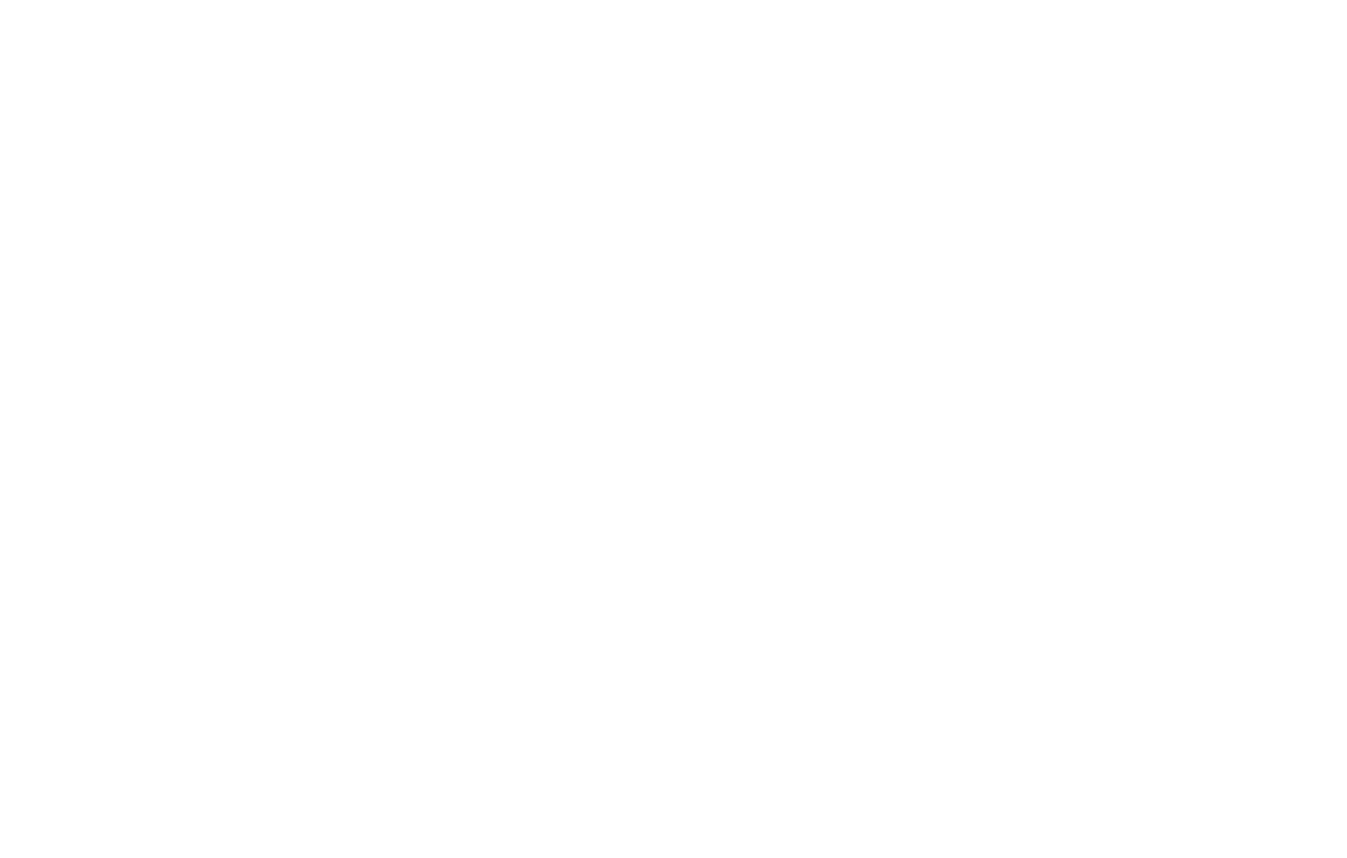
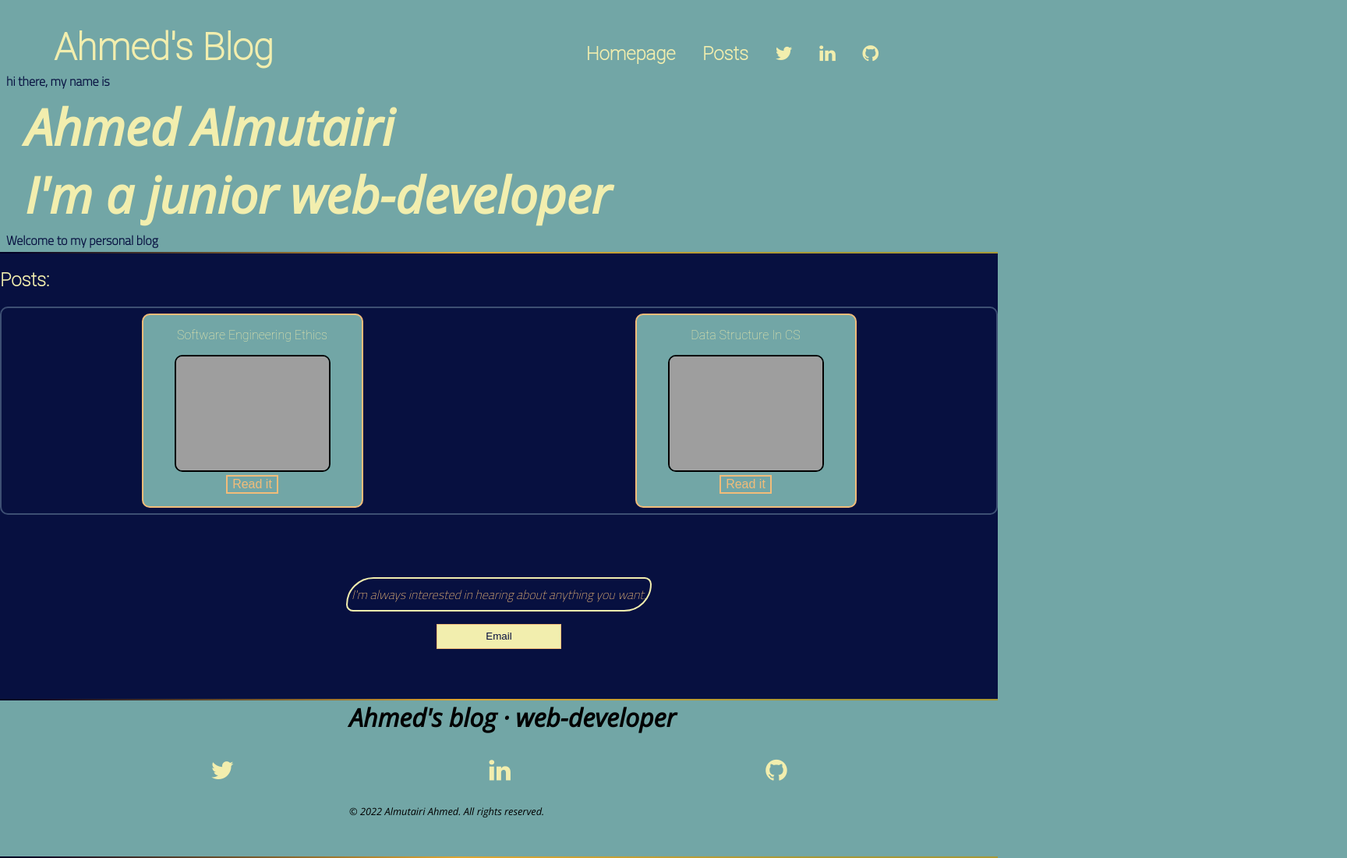
Before and after one commit to SWEAlmutairi/My_Blog, a plain HTML site: page index.html in a window 1280 px wide. Shown: the whole page at 78% size, 1728 px wide, since content can reach past the window. Before the commit the page ends 800 px from the top, so only its background shows below. Drawn offline with nearby package versions, Linux system fonts and the light colour scheme; grey boxes are pictures that could not be loaded.

Commit message:
uploading blog post project

```diff
--- a/index.html
+++ b/index.html
@@ -2,9 +2,97 @@
 <html lang="en">
 <head>
     <meta charset="UTF-8">
-    <title>Title</title>
+    <link rel="stylesheet" href="https://cdnjs.cloudflare.com/ajax/libs/font-awesome/4.7.0/css/font-awesome.min.css">
+    <link rel="preconnect" href="https://fonts.googleapis.com">
+    <link rel="preconnect" href="https://fonts.gstatic.com" crossorigin>
+    <link href="https://fonts.googleapis.com/css2?family=Cairo:wght@200&family=Open+Sans:ital,wght@1,300&display=swap" rel="stylesheet">
+    <link rel="stylesheet" href="style.css">
+    <title>Blog Home Page</title>
 </head>
 <body>
+<!--  header-->
+<header>
+    <h1><a href="index.html">Ahmed's Blog</a></h1>
+    <nav>
+        <ul>
+            <li><a href="index.html">Homepage</a></li>
+            <li><a href="#posts">Posts</a></li>
+            <li>
+                <a href="#" class="fa fa-twitter"></a>
+            </li>
+            <li>
+                <a href="#" class="fa fa-linkedin"></a>
+            </li>
+            <li>
+                <a href="#" class="fa fa-github"></a>
+            </li>
+        </ul>
+    </nav>
+</header>
+<!--  body -->
+<section class="intro">
+    <h5>hi there, my name is</h5>
+    <h2>Ahmed Almutairi<br>I'm a junior web-developer</h2>
+    <h5>Welcome to my personal blog</h5>
+</section>
+<section id="posts">
+    <div class="divider">
+    </div>
+    <h2>Posts:
+    </h2>
+    <div class="cards">
+        <div class="card">
+            <figure>
+                <p>
+                    Software Engineering Ethics
+                </p>
+                <img src="./software.jpg" alt="nature" height="150px" width="200px">
+                <figcaption>
+                    <button>Read it</button>
+                </figcaption>
 
+            </figure>
+        </div>
+
+        <div class="card">
+            <figure>
+                <a href="#">
+                    <p>
+                        Data Structure In CS
+                    </p>
+                    <img src="./software.jpg" alt="nature" height="150px" width="200px">
+                    <figcaption>
+                        <button>Read it</button>
+                    </figcaption>
+                </a>
+            </figure>
+        </div>
+    </div>
+</section>
+<!-- contact -->
+<section class="contact">
+    <p>I'm always interested in hearing about anything you want.</p>
+    <button><a href="mailto:myemail@emil.sth">Email</a> </button>
+</section>
+<div class="divider">
+</div>
+<!-- footer -->
+<footer>
+    <h3>Ahmed's blog · web-developer</h3>
+    <ul>
+        <li>
+            <a href="#" class="fa fa-twitter"></a>
+        </li>
+        <li>
+            <a href="#" class="fa fa-linkedin"></a>
+        </li>
+        <li>
+            <a href="#" class="fa fa-github"></a>
+        </li>
+    </ul>
+    <small>© 2022 Almutairi Ahmed. All rights reserved.</small>
+</footer>
+<div class="divider">
+</div>
 </body>
 </html>
--- /dev/null
+++ b/poststyle.css
@@ -0,0 +1,152 @@
+:root {
+    --color1: #071040;
+    --color2: #3D4F73;
+    --color3: #72A6A6;
+    --color4: #F2EEAE;
+    --color5: #F2BC79;
+    --color6: #F2F2F2;
+}
+html {
+    box-sizing: border-box;
+}
+*,
+*::before,
+*::after {
+    box-sizing: inherit;
+}
+body {
+    font-family: 'Cairo','Open Sans', sans-serif;
+    background-color: var(--color3);
+    padding: 0;
+    margin: 0;
+}
+a {
+    text-decoration: none;
+    color: var(--color4);
+}
+/*header*/
+header {
+    display: grid;
+    grid-template-areas:
+    "null head empt"
+    "null navItms empt";
+    font-size: 1.5rem;
+    font-family: 'Roboto Thin';
+    font-weight: bold;
+    color: var(--color4);
+}
+h1 {
+    grid-area: head;
+    text-align: center;
+    margin-bottom: 0;
+}
+nav {
+    grid-area: navItms;
+}
+li {
+    list-style-type: none;
+    display: inline;
+    margin: 0rem .9rem;
+    text-align: center;
+}
+.divider {
+    background: linear-gradient(90deg, rgba(2,0,36,1) 1%, rgba(221,166,50,1) 46%, rgba(166,152,53,1) 82%);
+    height: 2px;
+}
+@media(min-width: 580px) {
+    header li {
+        position: center;
+    }
+}
+@media(min-width: 850px) {
+    header {
+        grid-template-areas: "head null null list";
+    }
+    h1 {
+        grid-area: head;
+    }
+    nav {
+        grid-area: list;
+        position: relative;
+        top: 35%;
+    }
+}
+.divider {
+    background: linear-gradient(90deg, rgba(2,0,36,1) 1%, rgba(221,166,50,1) 46%, rgba(166,152,53,1) 82%);
+    height: 2px;
+}
+/* post */
+.head {
+    border: 3px solid var(--color2);
+    background-color: var(--color5);
+    display: flex;
+    flex-direction: column;
+    padding: 0 1rem;
+
+}
+.content {
+    padding: 1rem;
+    border: 3px solid black;
+}
+/* author */
+.author {
+    display: flex;
+    flex-direction: column;
+    align-items: center;
+    padding: 1rem;
+    margin: 0;
+}
+.author img {
+    border: 2px solid var(--color4);
+    border-radius: 50%;
+    height: 7rem;
+    width: 7rem;
+}
+@media(min-width: 580px) {
+}
+@media(min-width: 850px) {
+    .author {
+        flex-direction: column;
+        align-items: start;
+    }
+}
+
+/* footer */
+footer {
+    height: 200px;
+    font-family: "Open Sans";
+    display: grid;
+    grid-template-columns: repeat(5,1fr);
+    grid-template-rows: repeat(3,1fr);
+    grid-template-areas:
+        "null top top top empt"
+        "null mid mid mid empt"
+        "null bott bott bott empt";
+
+}
+footer h3 {
+    font-size: 2rem;
+    margin: 0;
+    grid-area: top;
+}
+footer ul {
+    font-size: 2rem;
+    margin: 0;
+    padding: 0;
+    grid-area: mid;
+    display: flex;
+    justify-content: space-between;
+}
+footer small {
+    font-size: .8rem;
+    position: relative;
+    left: 10%;
+    grid-area: bott;
+}
+
+@media(min-width: 580px) {
+    footer small {
+        position: relative;
+        left: 25%;
+    }
+}
--- /dev/null
+++ b/style.css
@@ -0,0 +1,201 @@
+:root {
+    --color1: #071040;
+    --color2: #3D4F73;
+    --color3: #72A6A6;
+    --color4: #F2EEAE;
+    --color5: #F2BC79;
+    --color6: #F2F2F2;
+}
+html {
+    box-sizing: border-box;
+}
+*,
+*::before,
+*::after {
+    box-sizing: inherit;
+}
+body {
+    font-family: 'Cairo','Open Sans', sans-serif;
+    background-color: var(--color3);
+    padding: 0;
+    margin: 0;
+}
+a {
+    text-decoration: none;
+    color: var(--color4);
+}
+/*header*/
+header {
+    display: grid;
+    grid-template-areas:
+    "null head empt"
+    "null navItms empt";
+    font-size: 1.5rem;
+    font-family: 'Roboto Thin';
+    font-weight: bold;
+    color: var(--color4);
+}
+h1 {
+    grid-area: head;
+    text-align: center;
+    margin-bottom: 0;
+}
+nav {
+    grid-area: navItms;
+}
+li {
+    list-style-type: none;
+    display: inline;
+    margin: 0rem .9rem;
+    text-align: center;
+}
+.divider {
+    background: linear-gradient(90deg, rgba(2,0,36,1) 1%, rgba(221,166,50,1) 46%, rgba(166,152,53,1) 82%);
+    height: 2px;
+}
+@media(min-width: 580px) {
+    header li {
+        position: center;
+    }
+}
+@media(min-width: 850px) {
+    header {
+        grid-template-areas: "head null null list";
+    }
+    h1 {
+        grid-area: head;
+    }
+    nav {
+        grid-area: list;
+        position: relative;
+        top: 35%;
+    }
+}
+/* body */
+.intro h2 {
+    font-size: 4rem;
+    font-family: 'Open Sans';
+    color: var(--color4);
+    margin: 0rem 2rem;
+}
+h5 {
+    font-size: 1rem;
+    color: var(--color1);
+    margin: 0rem .5rem;
+}
+@media(min-width: 580px) {}
+/* posts */
+#posts {
+    background-color: var(--color1);
+    color: var(--color4);
+    font-family: 'Roboto Thin';
+}
+
+.cards {
+    display: flex;
+    flex-direction: column;
+    align-items: center;
+    text-align: center;
+    border: 2px solid var(--color2);
+    border-radius: 10px;
+    padding: 5px;
+}
+.card {
+    background-color: var(--color3);
+    text-align: center;
+    border: 2px solid var(--color5);
+    border-radius: 10px;
+    margin: 2px;
+}
+.card img {
+    border: 2px solid black;
+    border-radius: 10px;
+}
+.card button {
+    background-color: var(--color3);
+    font-size: medium;
+    color: var(--color5);
+    border: 2px solid;
+}
+
+@media(min-width: 580px) {
+    .cards {
+        flex-direction: row;
+        justify-content: center;
+    }
+}
+@media(min-width: 850px) {
+    .cards {
+        justify-content: space-around;
+    }
+}
+/* contact */
+.contact {
+    padding: 5%;
+    display: flex;
+    align-items: center;
+    flex-direction: column;
+    /*border: 1px solid red;*/
+    background-color: var(--color1);
+}
+.contact p {
+    color: var(--color5);
+    text-align: center;
+    font-style: oblique;
+    border: 2px solid var(--color4);
+    border-radius: 40px 10px;
+    padding: 5px;
+}
+.contact button{
+    background-color: var(--color4);
+    height: 2rem;
+    width: 10rem;
+    border: 1px solid var(--color5);
+}
+.contact a {
+    color: #071040;
+}
+@media(min-width: 580px) {}
+/* footer */
+footer {
+    height: 200px;
+    font-family: "Open Sans";
+    display: grid;
+    grid-template-columns: repeat(5,1fr);
+    grid-template-rows: repeat(3,1fr);
+    grid-template-areas:
+        "top top top top top"
+        "null mid mid mid empt"
+        "null bott bott bott empt";
+
+}
+footer h3 {
+    font-size: 2rem;
+    margin: 0;
+    grid-area: top;
+}
+footer ul {
+    font-size: 2rem;
+    margin: 0;
+    padding: 0;
+    grid-area: mid;
+    display: flex;
+    justify-content: space-between;
+}
+footer small {
+    font-size: .8rem;
+    position: relative;
+    left: 10%;
+    grid-area: bott;
+}
+
+@media(min-width: 580px) {
+    footer small {
+        position: relative;
+        left: 25%;
+    }
+    footer h3 {
+        position: relative;
+        left: 35%;
+    }
+}
```
Also changed, not shown: Post.html (added, +89 -0 lines), avatar.jpg (added), 1 other file.
